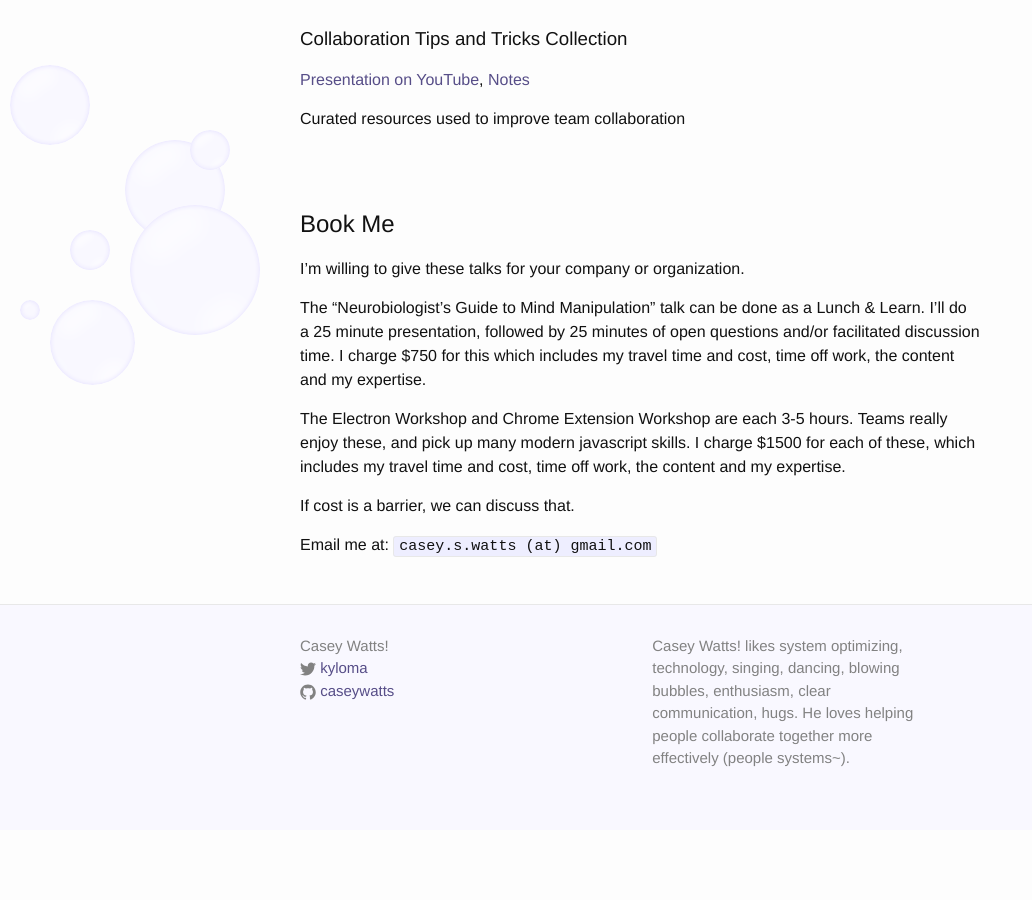
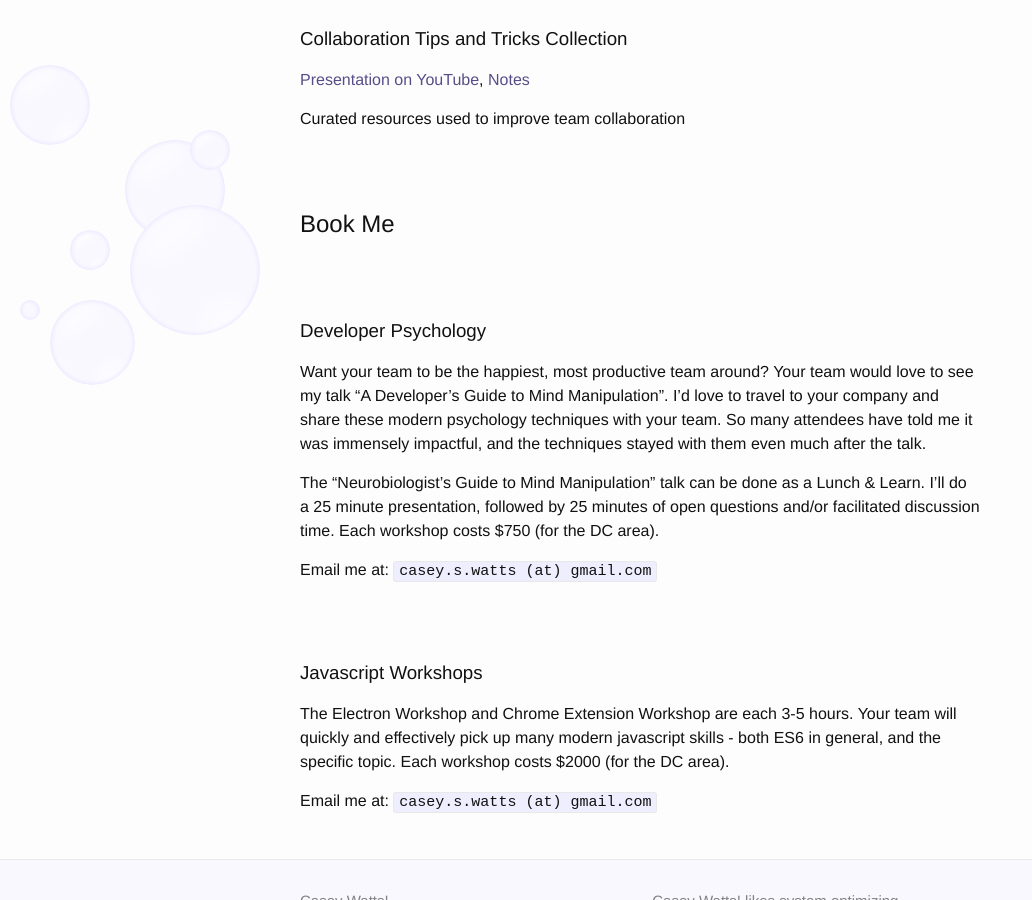
Before and after one commit to caseywatts/caseywatts.github.io, a Jekyll site: the page built from talks-and-workshops.md, in a window 1280 px wide and 900 px high, scrolled down 1124 px. Shown: the whole window, without its empty margins (0-1032 px from the left). Built offline with Jekyll 4.4.1, drawn with Linux system fonts in a browser that asks for light colours; before the commit the page ends 1954 px from its top, so only the background shows below that.

Commit message:
feedback from Abi

```diff
--- a/talks-and-workshops.md
+++ b/talks-and-workshops.md
@@ -30,12 +30,14 @@ Curated resources used to improve team collaboration
 
 ## Book Me
 
-I'm willing to give these talks for your company or organization.
+### Developer Psychology
+Want your team to be the happiest, most productive team around? Your team would love to see my talk "A Developer's Guide to Mind Manipulation". I'd love to travel to your company and share these modern psychology techniques with your team. So many attendees have told me it was immensely impactful, and the techniques stayed with them even much after the talk.
 
-The "Neurobiologist's Guide to Mind Manipulation" talk can be done as a Lunch & Learn. I'll do a 25 minute presentation, followed by 25 minutes of open questions and/or facilitated discussion time. I charge $750 for this which includes my travel time and cost, time off work, the content and my expertise.
-
-The Electron Workshop and Chrome Extension Workshop are each 3-5 hours. Teams really enjoy these, and pick up many modern javascript skills. I charge $1500 for each of these, which includes my travel time and cost, time off work, the content and my expertise.
-
-If cost is a barrier, we can discuss that.
+The "Neurobiologist's Guide to Mind Manipulation" talk can be done as a Lunch & Learn. I'll do a 25 minute presentation, followed by 25 minutes of open questions and/or facilitated discussion time. Each workshop costs $750 (for the DC area).
 
 Email me at: `casey.s.watts (at) gmail.com`
+
+### Javascript Workshops
+The Electron Workshop and Chrome Extension Workshop are each 3-5 hours. Your team will quickly and effectively pick up many modern javascript skills - both ES6 in general, and the specific topic. Each workshop costs $2000 (for the DC area).
+
+Email me at: `casey.s.watts (at) gmail.com`
```
